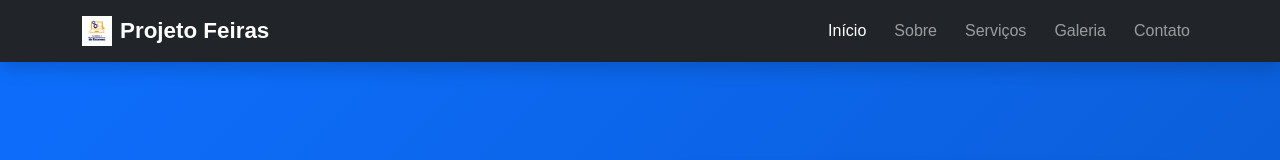
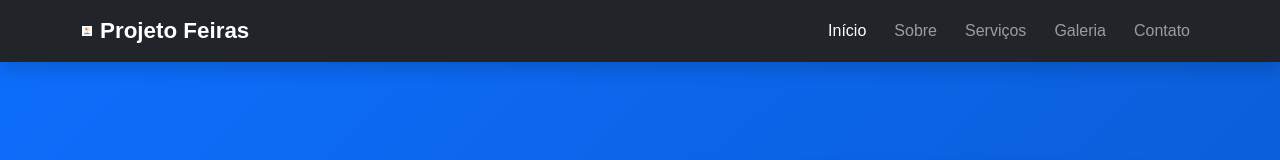
Before and after one commit to MatheusMysczakPrestes/ProjetoFerias, a plain HTML site: page index.html in a window 1280 px wide. Shown: the top 160 px of the page. Drawn offline with nearby package versions, Linux system fonts and the light colour scheme.

Commit message:
Update index.html

```diff
--- a/index.html
+++ b/index.html
@@ -36,7 +36,7 @@
 
                 <img src="assets/imagens/logo.jpg"
                     alt="Logo"
-                    width="30"
+                    width="10"
                     class="me-2">
 
                 <strong>Projeto Feiras</strong>
```
